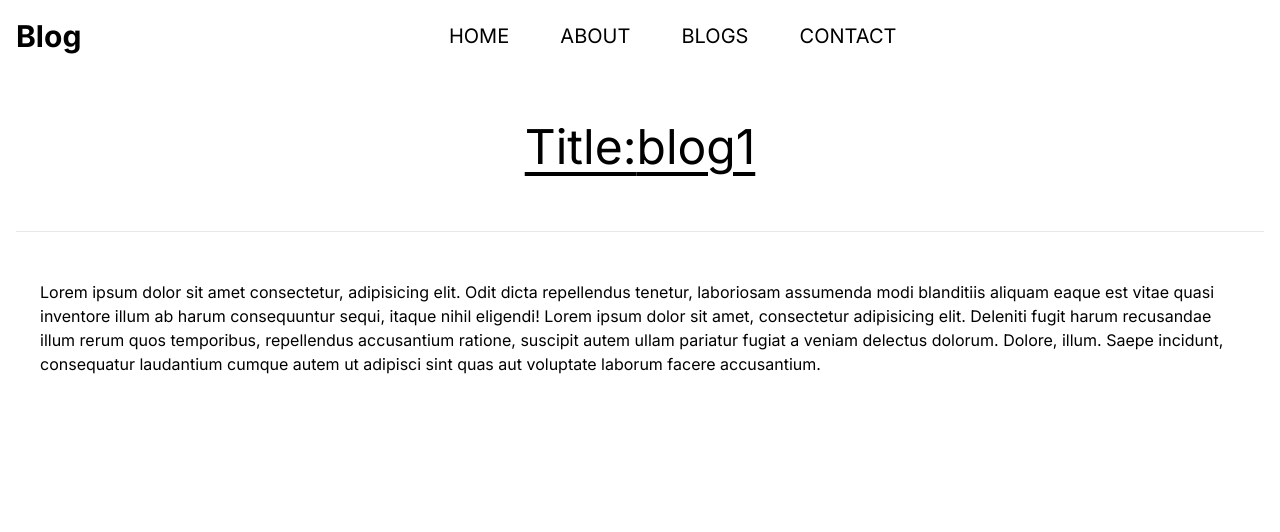
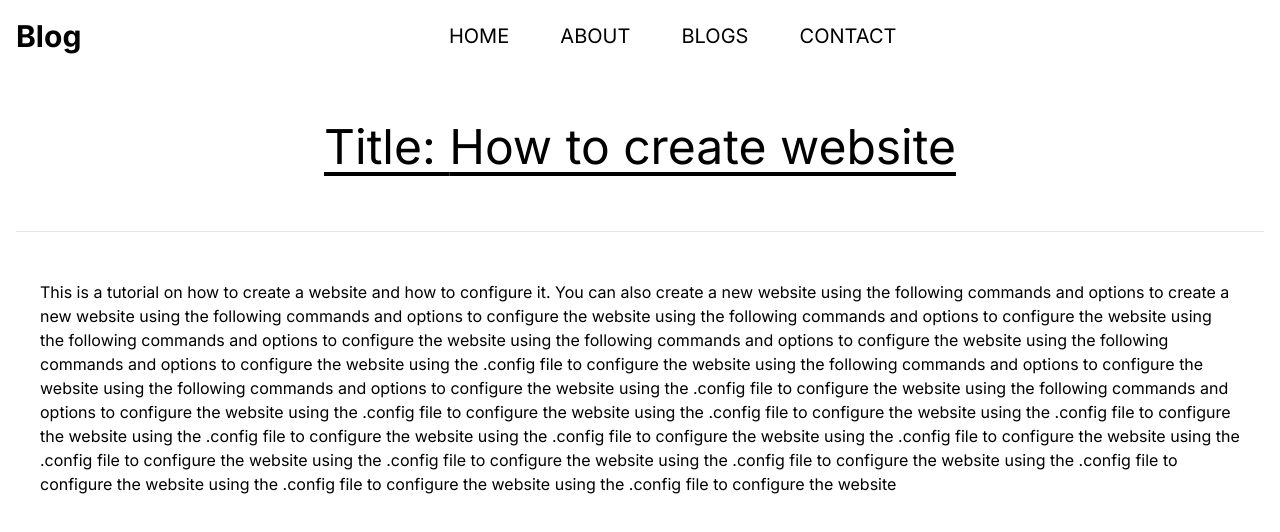
Before and after one commit to saagarbhujel/Blog_, a Next.js app: page /blogs/blog1 in a window 1280 px wide. Shown: the top 532 px of the page. Built offline with nearby package versions, Linux system fonts and the light colour scheme.

Commit message:
data fetch from endpoint, present in dynamic route

```diff
--- a/src/app/blogs/[slug]/page.tsx
+++ b/src/app/blogs/[slug]/page.tsx
@@ -1,26 +1,39 @@
-import React from "react";
+'use client'
+
+import axios from "axios";
+
+
+import React,{useState, useEffect} from "react";
 
 const Page = ({ params }: { params: { slug: string } }) => {
+  const [blog, setBlog] = useState({
+    title:'',
+    content:''
+  })
+
+  const fetchedBlogitem = async()=>{
+  try {
+    const response = await axios.get(`http://localhost:3000/api/users/getblog?slug=${params.slug}`)
+    // console.log(response.data);
+    setBlog(response.data)
+  } catch (error:any) {
+    console.log(error.message)
+  }
+  }
+  useEffect(()=>{
+    fetchedBlogitem()
+  },[])
   return (
     <>
       <div className="relative max-w-screen-xl px-4 py-10 mx-auto md:flex md:py-10 gap-x-6 md:flex-row">
         <article className=" m-[0 auto]  ">
           <h1 className=" text-[clamp(28px,5vw,48px)!important] text-center mb-[48px] underline underline-offset-8">
-            Title:{params.slug}
+            Title: {blog && blog.title}
           </h1>
           <hr />
           <div className="mt-[48px]">
             <p className="pl-6 pr-6">
-              Lorem ipsum dolor sit amet consectetur, adipisicing elit. Odit
-              dicta repellendus tenetur, laboriosam assumenda modi blanditiis
-              aliquam eaque est vitae quasi inventore illum ab harum
-              consequuntur sequi, itaque nihil eligendi! Lorem ipsum dolor sit
-              amet, consectetur adipisicing elit. Deleniti fugit harum
-              recusandae illum rerum quos temporibus, repellendus accusantium
-              ratione, suscipit autem ullam pariatur fugiat a veniam delectus
-              dolorum. Dolore, illum. Saepe incidunt, consequatur laudantium
-              cumque autem ut adipisci sint quas aut voluptate laborum facere
-              accusantium.
+              {blog && blog.content}
             </p>
           </div>
         </article>
```
